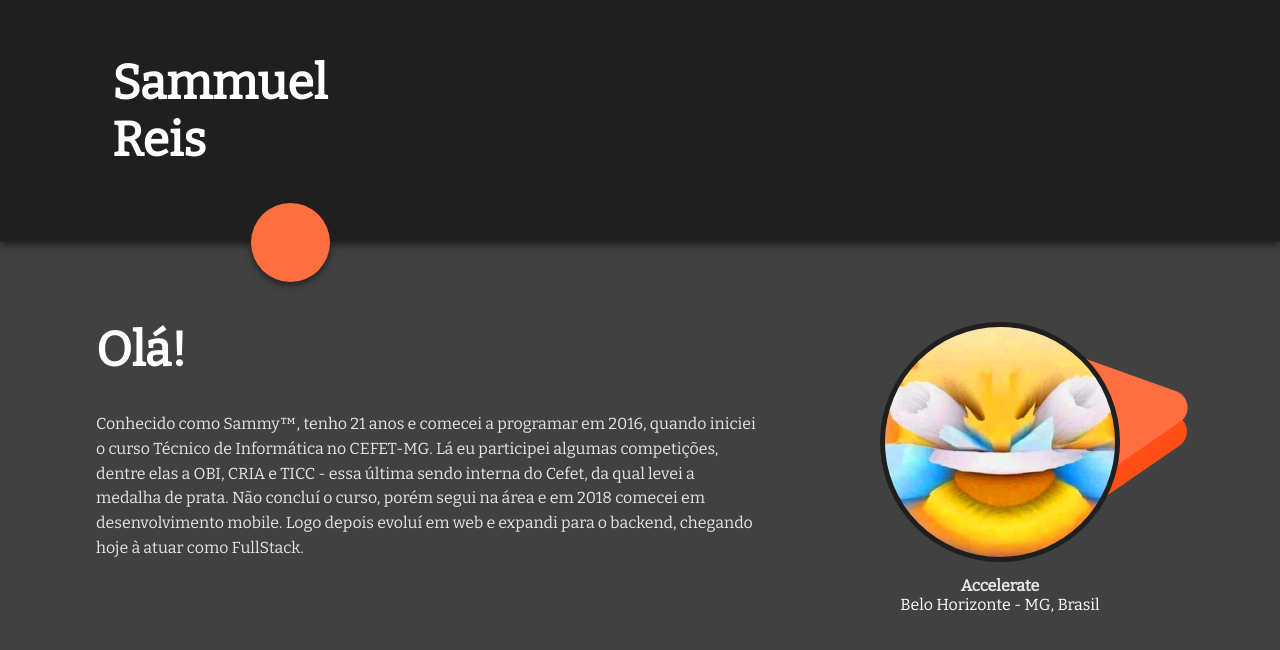
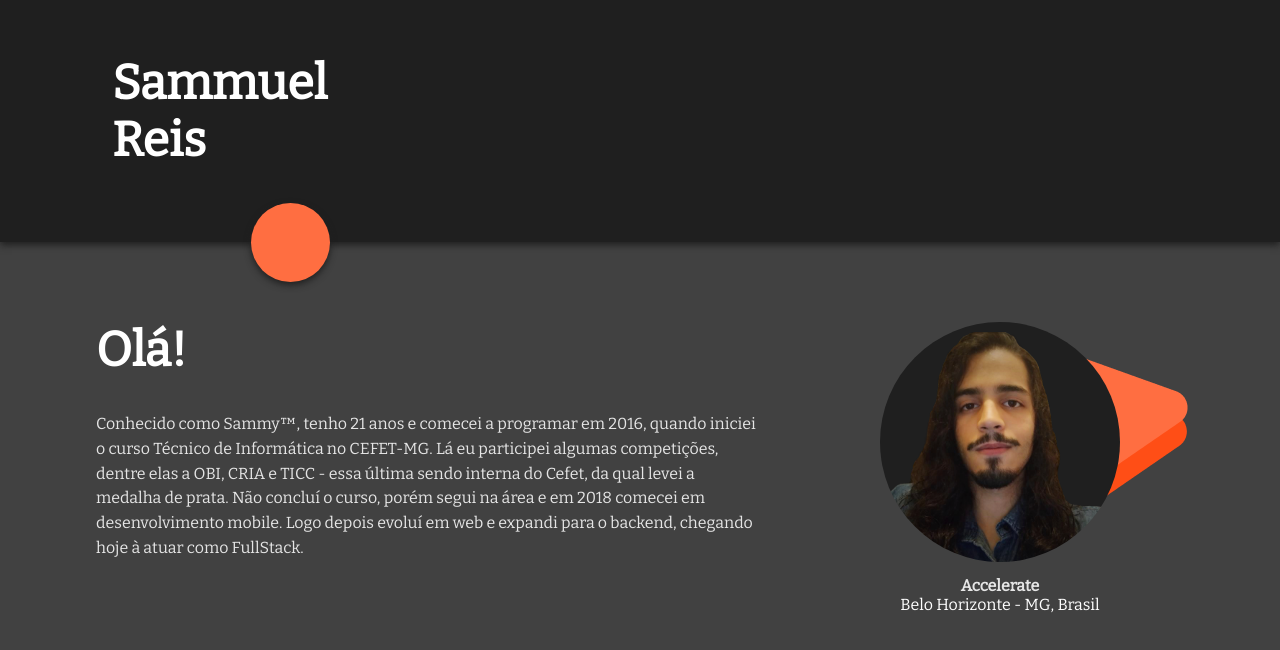
Before and after one commit to SammuelGR/sammuelgr.github.io, a React (Create React App) app: page / in a window 1280 px wide. Shown: the part 558-1208 px from the top of the page. Built offline with nearby package versions, Linux system fonts and the light colour scheme.

Commit message:
fix: Updates profile image to a REAL image :astonished:
disclaimer: no photo editor was used during this update

```diff
--- a/src/pages/index.style.tsx
+++ b/src/pages/index.style.tsx
@@ -1,4 +1,5 @@
 import styled from 'styled-components';
+import ProfileImg from '../assets/profile_img.png';
 
 export const AboutContainer = styled.section`
   display: flex;
@@ -53,20 +54,13 @@ export const AboutContainer = styled.section`
 export const Avatar = styled.div`
   width: 240px;
   height: 240px;
-  display: flex;
-  align-items: center;
-  justify-content: center;
+  border-radius: 50%;
 
-  border-radius: 50%;
   background-color: #1f1f1f;
-
-  img {
-    width: 230px;
-    height: 230px; // remove these two lines after implementing the real img
-
-    border-radius: 50%;
-    overflow: hidden;
-  }
+  background-image: url(${ProfileImg});
+  background-repeat: no-repeat;
+  background-position: bottom;
+  background-size: 230px;
 `;
 
 export const Polygons = styled.div`
--- a/src/pages/index.tsx
+++ b/src/pages/index.tsx
@@ -2,7 +2,6 @@ import { getSammyAge } from '../utils/dateUtils';
 
 import Polygon1 from '../assets/Polygon_1.png';
 import Polygon2 from '../assets/Polygon_2.png';
-import ProfileImg from '../assets/profile_img.png';
 
 import { Header } from '../components/core/Header';
 import { AboutContainer, Avatar, Polygons } from './index.style';
@@ -28,9 +27,7 @@ export function Home(): JSX.Element {
         </article>
 
         <article>
-          <Avatar>
-            <img src={ProfileImg} alt="Profile" />
-          </Avatar>
+          <Avatar />
 
           <Polygons>
             <img src={Polygon1} alt="Polygon1" />
```
Also changed, not shown: src/assets/profile_img.png.
